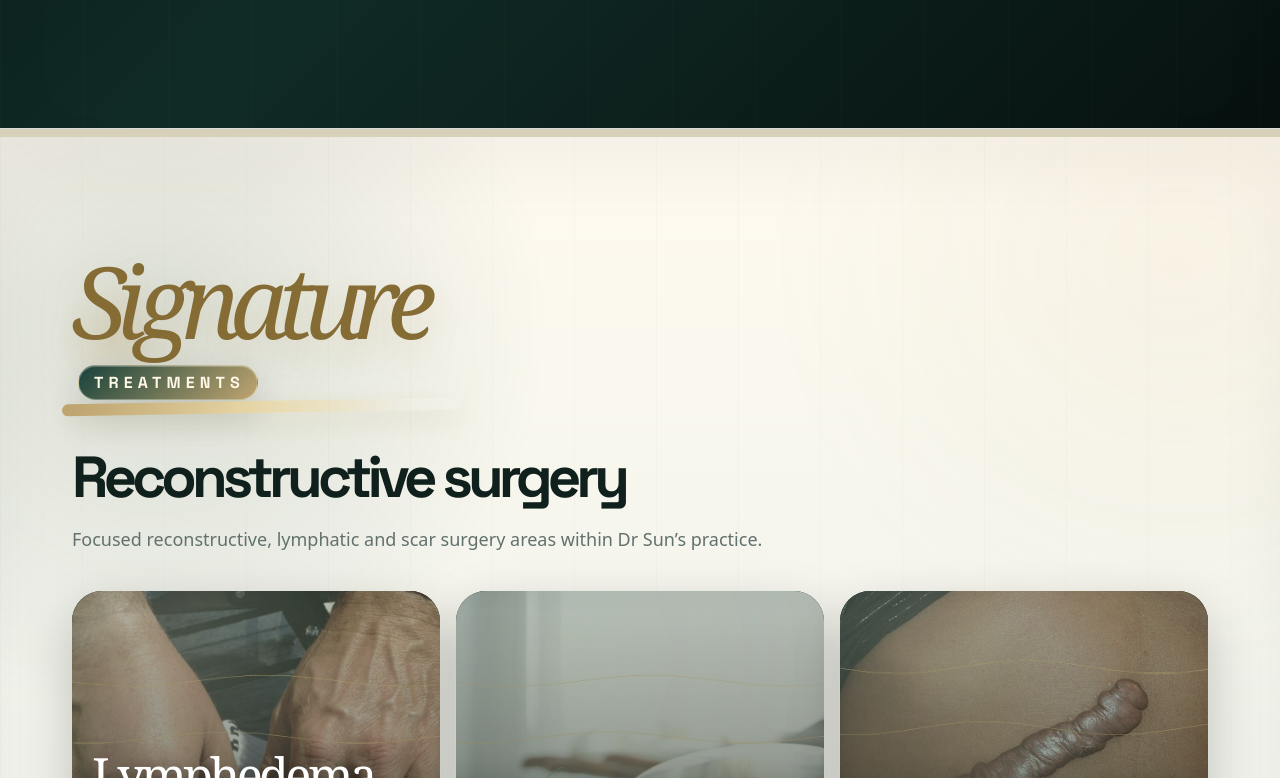
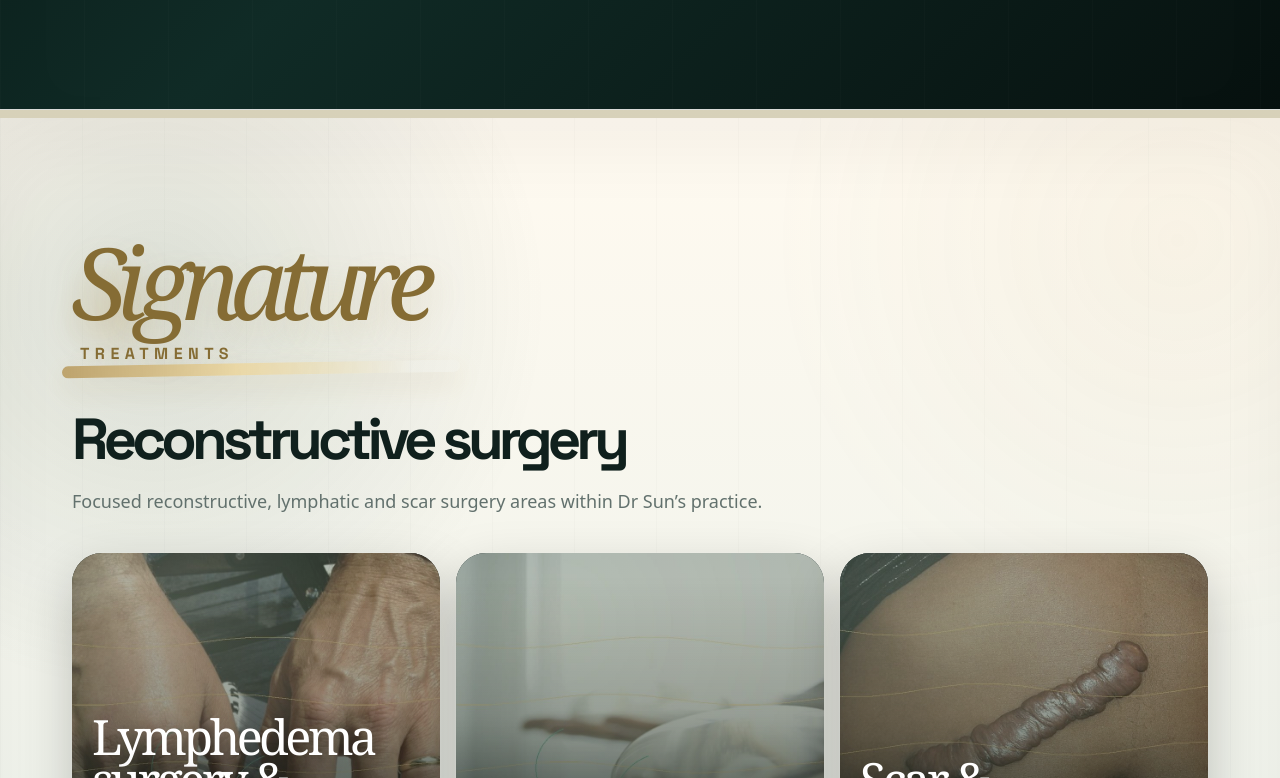
Before and after one commit to zatyrical/plasticwebsite, a Next.js app: page / in a window 1280 px wide. Shown: the part 2802-3580 px from the top of the page. Built offline with nearby package versions, Linux system fonts and the light colour scheme.

Commit message:
Remove treatments heading bubble

```diff
--- a/app/globals.css
+++ b/app/globals.css
@@ -654,24 +654,25 @@
 .segment-reconstructive .signature-script{color:#856c34;text-shadow:0 14px 32px rgba(184,154,94,.18)}
 .signature-kicker{
   display:inline-flex;
-  margin:18px 0 0 6px;
+  margin:18px 0 0 8px;
   font-family:'Space Grotesk','Sora',Geist,ui-sans-serif,system-ui,sans-serif;
   font-size:clamp(13px,1.25vw,18px);
   line-height:1;
   font-weight:800;
-  letter-spacing:.32em;
+  letter-spacing:.34em;
   text-transform:uppercase;
-  color:#fff6df;
-  background:linear-gradient(135deg,rgba(14,58,51,.94),rgba(184,154,94,.92));
-  border:1px solid rgba(255,246,223,.42);
-  border-radius:999px;
-  padding:9px 12px 8px 15px;
-  box-shadow:0 14px 34px rgba(16,32,29,.16),inset 0 1px 0 rgba(255,255,255,.24);
+  color:#ead7a8;
+  background:transparent;
+  border:0;
+  border-radius:0;
+  padding:0;
+  box-shadow:none;
+  text-shadow:0 10px 26px rgba(0,0,0,.22);
 }
-.segment-reconstructive .signature-kicker{background:linear-gradient(135deg,rgba(14,58,51,.95),rgba(184,154,94,.86));color:#fff8e7}
+.segment-reconstructive .signature-kicker{color:#856c34;text-shadow:0 10px 24px rgba(184,154,94,.18)}
 @media(max-width:900px){
   .segmented-section .signature-eyebrow{margin-bottom:8px;padding-bottom:10px}
   .segmented-section .signature-eyebrow:before{left:-5px;right:-18px;height:8px;bottom:0}
   .signature-script{font-size:clamp(46px,16vw,72px);line-height:.74;letter-spacing:-.095em}
-  .signature-kicker{margin-top:13px;margin-left:3px;font-size:clamp(10px,3.2vw,13px);letter-spacing:.24em;padding:7px 9px 7px 11px}
+  .signature-kicker{margin-top:13px;margin-left:4px;font-size:clamp(10px,3.2vw,13px);letter-spacing:.24em;padding:0}
 }
```
